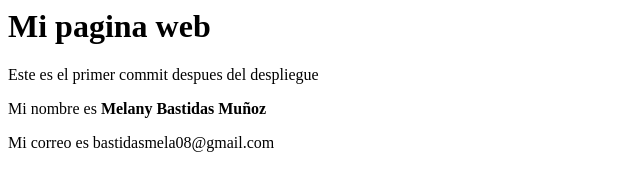
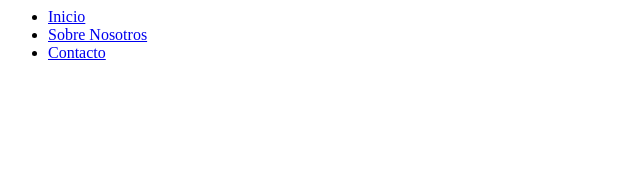
Before and after one commit to meli0810/MiPaginaWeb, a plain HTML site: page index.html in a window 1280 px wide. Shown: the whole page, without its empty margins (0-640 px from the left). Drawn offline with Linux system fonts and the light colour scheme.

Commit message:
actualizo el index

```diff
--- a/index.html
+++ b/index.html
@@ -1,4 +1,5 @@
-<h1>Mi pagina web</h1>
-<p>Este es el primer commit despues del despliegue</p>
-<p>Mi nombre es <Strong>Melany Bastidas Muñoz</Strong></p>
-<p>Mi correo es bastidasmela08@gmail.com</p>
+<ul>
+    <li><a href="index.html">Inicio</a></li>
+    <li><a href="about.html">Sobre Nosotros</a></li>
+    <li><a href="contacto.html">Contacto</a></li>
+</ul>
```
